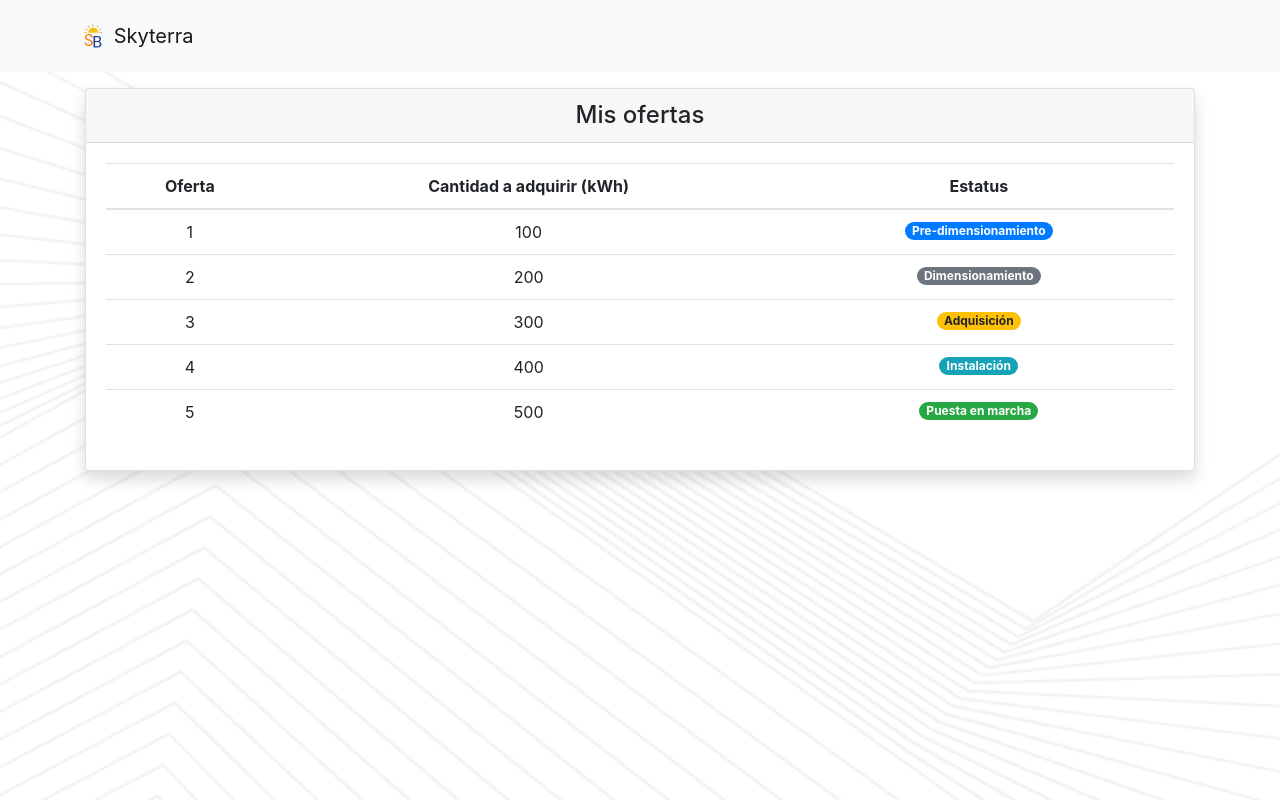
After one commit to CienciasBCS/skyTerra, a Flask app: page /solarbeam/app/mis_ofertas/ in a window 1280 px wide. The commit adds this page. Run offline with Flask 2, Linux system fonts and the light colour scheme.

Commit message:
cambios de estillo de solarbeam

```diff
--- a/app/solarbeam/routes.py
+++ b/app/solarbeam/routes.py
@@ -28,3 +28,16 @@ def solarbeam_app():
 def confirmar_usuario():
 
     return render_template('solarBeam/confirm_user.html')
+
+
+# COMPRADOR
+@bp.route('/solarbeam/app/registro_oferta_compra/')
+def registro_oferta_compra():
+
+    return render_template('solarBeam/reg_oferta_compra.html')
+
+@bp.route('/solarbeam/app/mis_ofertas/')
+def comprador_ofertas():
+
+
+    return render_template('solarBeam/comprador_ofertas.html')
--- a/app/static/css/solarbeam/solarbeam.css
+++ b/app/static/css/solarbeam/solarbeam.css
@@ -1,5 +1,7 @@
 .section-bg {
     width: 100%;
+    min-height: 100vh;
+    box-sizing: border-box;
     background-repeat: no-repeat;
     background-position: center center;
     background-size: cover;
--- a/app/templates/base.html
+++ b/app/templates/base.html
@@ -14,15 +14,18 @@
 
     {% block stylesheets %}
     {% endblock stylesheets %}
-    <title>SolarBeam</title>
+
+    <title>Skyterra - {% block title %}{% endblock title %}</title>
+
 </head>
 
 <body>
 
-    {% include 'includes/navbar.html' %}
-
-    {% block content %}
-    {% endblock content %}
+    <div class="section-bg">
+        {% include 'includes/navbar.html' %}
+        {% block content %}
+        {% endblock content %}
+    </div>
 
     <script src="https://code.jquery.com/jquery-3.5.1.slim.min.js"
         integrity="sha384-DfXdz2htPH0lsSSs5nCTpuj/zy4C+OGpamoFVy38MVBnE+IbbVYUew+OrCXaRkfj"
--- /dev/null
+++ b/app/templates/solarBeam/comprador_ofertas.html
@@ -0,0 +1,58 @@
+{% extends 'base.html' %}
+
+{% block title %}Registro de oferta de compra{% endblock title %}
+
+{% block stylesheets %}
+
+
+{% endblock stylesheets %}
+
+{% block content %}
+<section>
+    <div class="container mt-3 mb-3">
+        <div class="card rounded shadow">
+            <div class="card-header h4 text-center">Mis ofertas</div>
+            <div class="card-body">
+                <table class="table table-card text-center">
+                    <thead>
+                        <th>Oferta</th>
+                        <th>Cantidad a adquirir (kWh)</th>
+                        <th>Estatus</th>
+                    </thead>
+                    <tbody>
+                        <tr>
+                            <td>1</td>
+                            <td>100</td>
+                            <td><span class="badge badge-pill badge-primary">Pre-dimensionamiento</span></td>
+                        </tr>
+                        <tr>
+                            <td>2</td>
+                            <td>200</td>
+                            <td><span class="badge badge-pill badge-secondary">Dimensionamiento</span></td>
+                        </tr>
+                        <tr>
+                            <td>3</td>
+                            <td>300</td>
+                            <td><span class="badge badge-pill badge-warning">Adquisición</span></td>
+                        </tr>
+                        <tr>
+                            <td>4</td>
+                            <td>400</td>
+                            <td><span class="badge badge-pill badge-info">Instalación</span></td>
+                        </tr>
+                        <tr>
+                            <td>5</td>
+                            <td>500</td>
+                            <td><span class="badge badge-pill badge-success">Puesta en marcha</span></td>
+                        </tr>
+                    </tbody>
+                </table>
+            </div>
+        </div>
+    </div>
+</section>
+
+{% endblock content %}
+
+{% block javascript %}
+{% endblock javascript %}
```
Also changed, not shown: app/templates/solarBeam/confirm_user.html (+2 -5 lines), app/templates/solarBeam/reg_oferta_compra.html (added, +40 -0 lines).
